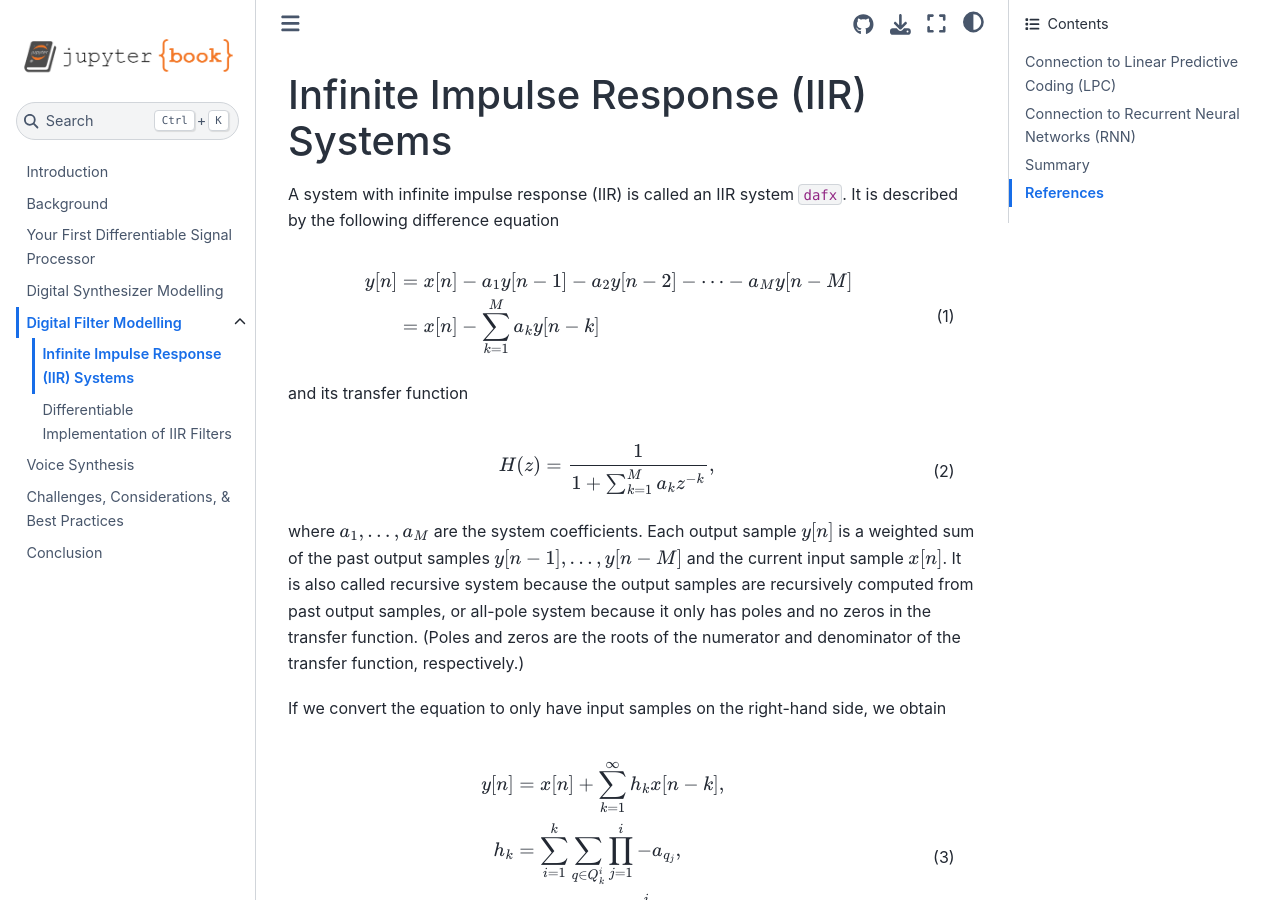
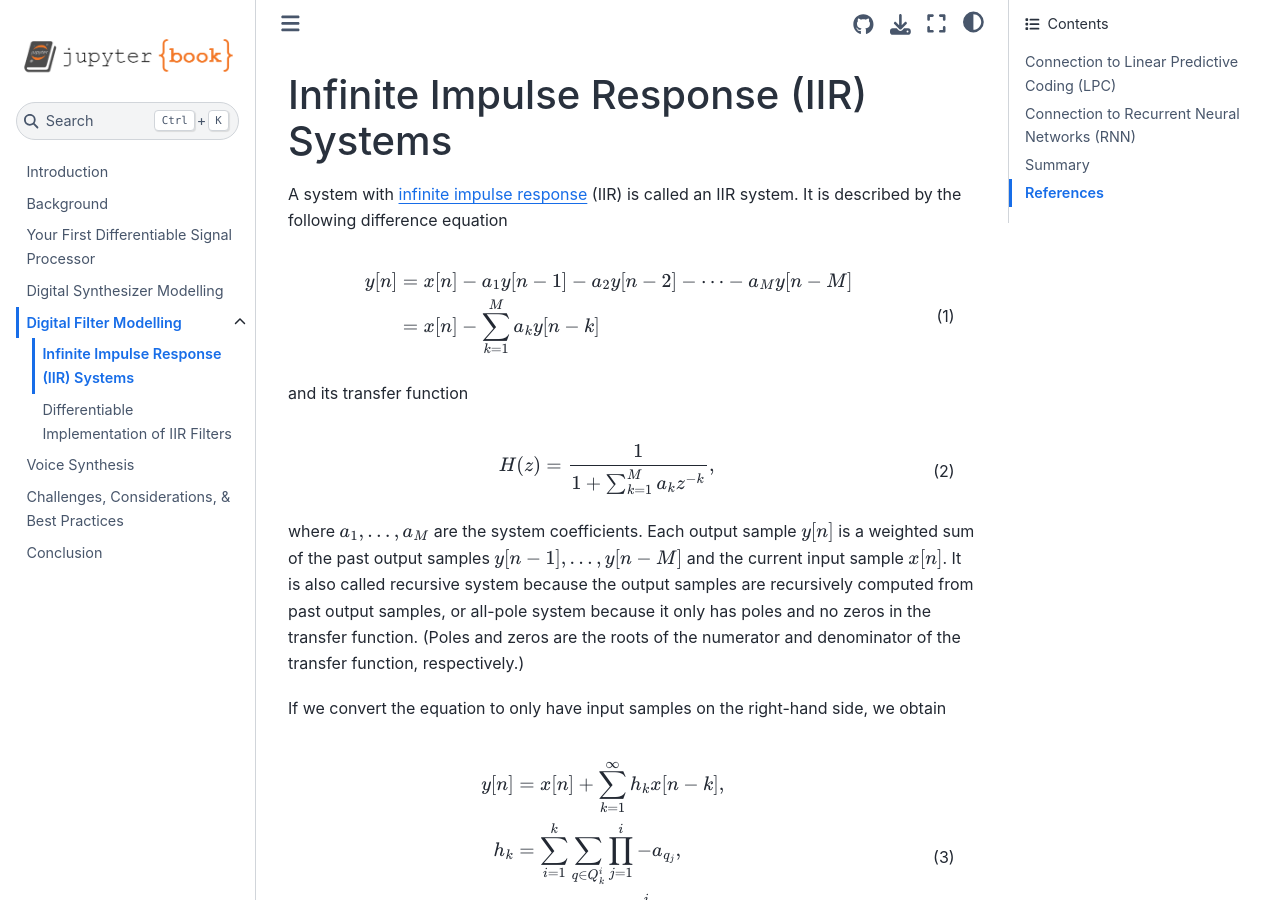
Before and after one commit to intro2ddsp/intro2ddsp.github.io, a Jupyter Book: the page built from filters/iir_intro.md, in a window 1280 px wide and 900 px high. Built offline with Jupyter Book 1.0.4 settings and Sphinx 7.4.7 and the Sphinx Book theme 1.1.4, drawn with Linux system fonts in a browser that asks for light colours; pages that are not in the unit, such as notebooks, are missing from menus; cross-references to code outside the pages are shown as plain code.

Commit message:
apply suggestions

```diff
--- a/filters/iir_intro.md
+++ b/filters/iir_intro.md
@@ -1,6 +1,6 @@
 # Infinite Impulse Response (IIR) Systems
 
-A system with infinite impulse response (IIR) is called an IIR system {cite}`dafx`. It is described by the following difference equation
+A system with [infinite impulse response](https://en.wikipedia.org/wiki/Infinite_impulse_response) (IIR) is called an IIR system. It is described by the following difference equation
 
 $$
 \begin{split}
```
Also changed, not shown: 1 other file.
